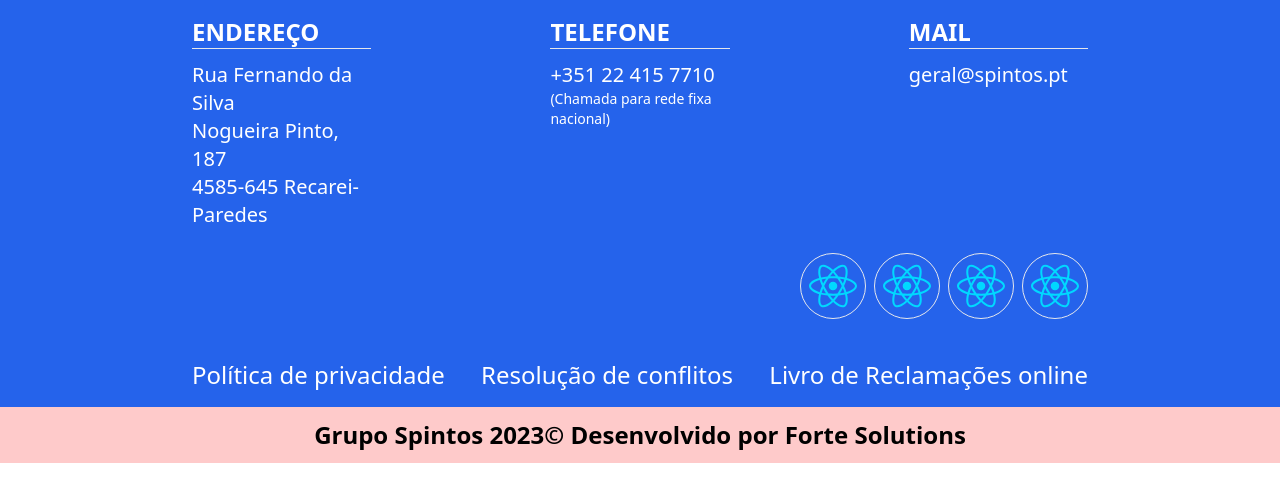
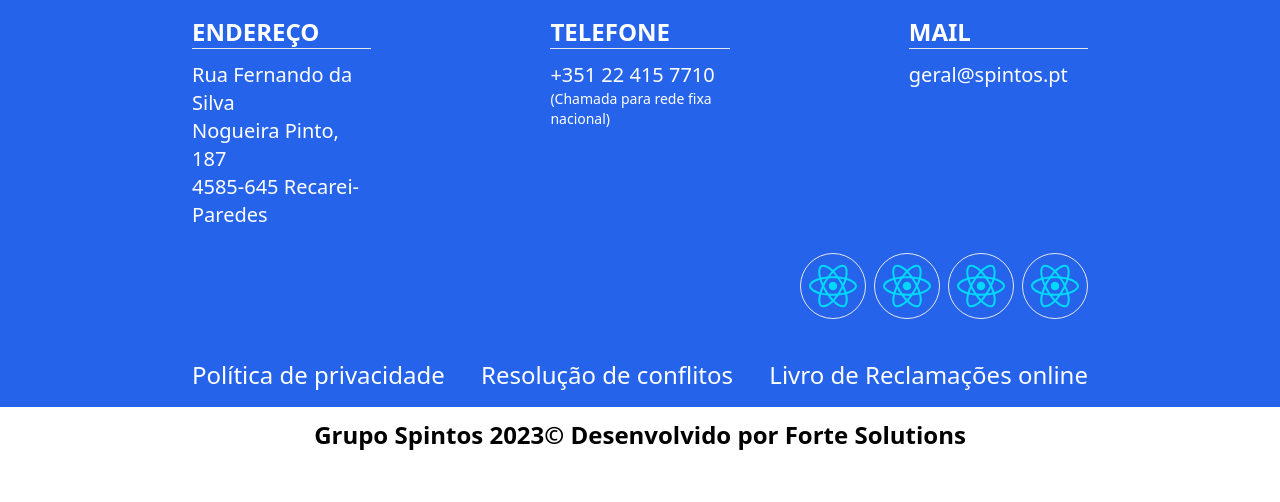
Before and after one commit to Fran-Lopez-Laperal/proyectPintos, a React (Vite) app: page / in a window 1280 px wide. Shown: the top 502 px of the page. Built offline with nearby package versions, Linux system fonts and the light colour scheme.

Commit message:
fix error

```diff
--- a/src/components/Footer.jsx
+++ b/src/components/Footer.jsx
@@ -70,7 +70,7 @@ export function Footer() {
       </div>
 
       <div>
-        <p className="flex justify-center text-2xl font-bold py-3 bg-red-200">Grupo Spintos 2023© Desenvolvido por Forte Solutions</p>
+        <p className="flex justify-center text-2xl font-bold py-3">Grupo Spintos 2023© Desenvolvido por Forte Solutions</p>
       </div>
     </footer>
   );
```
